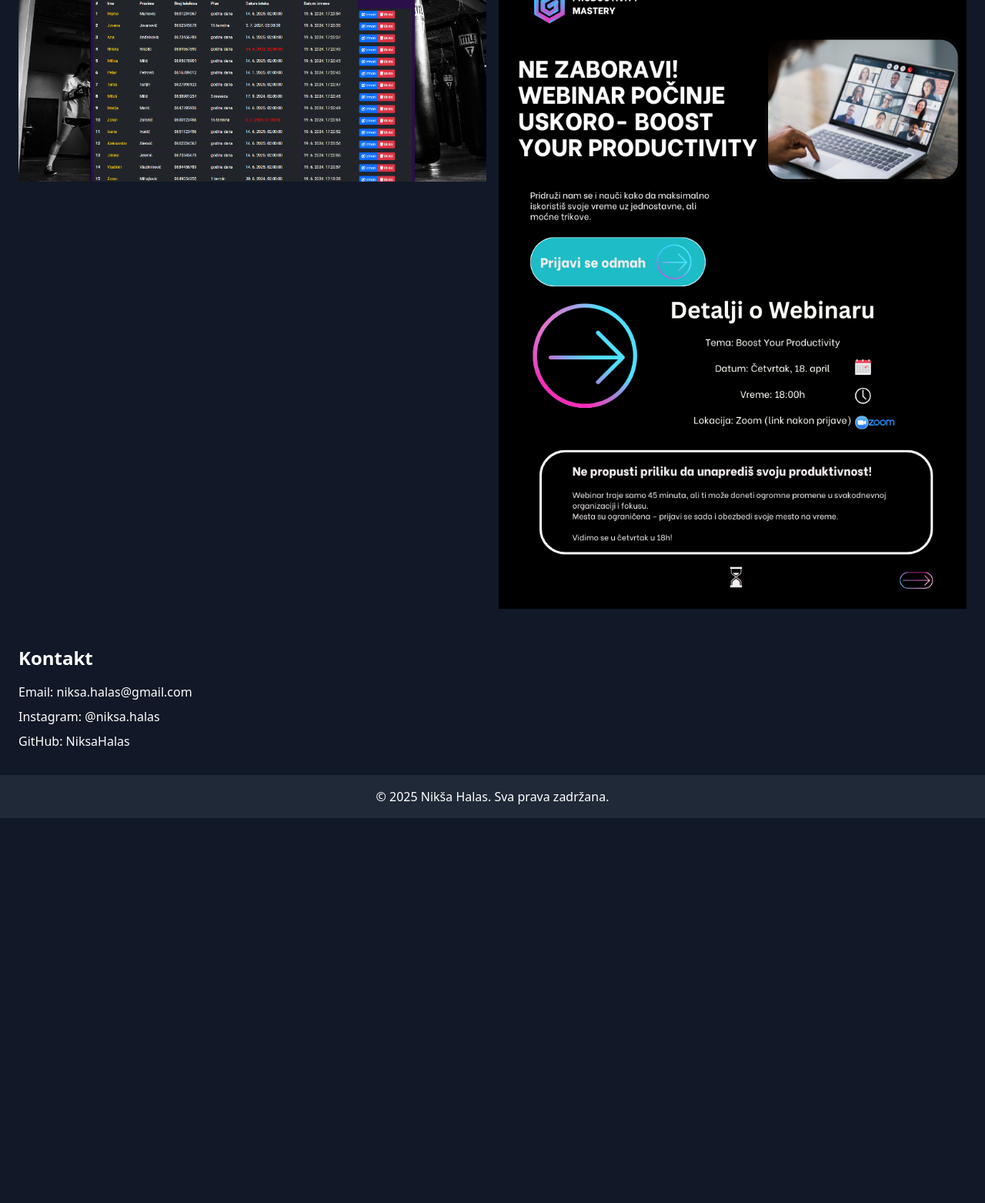
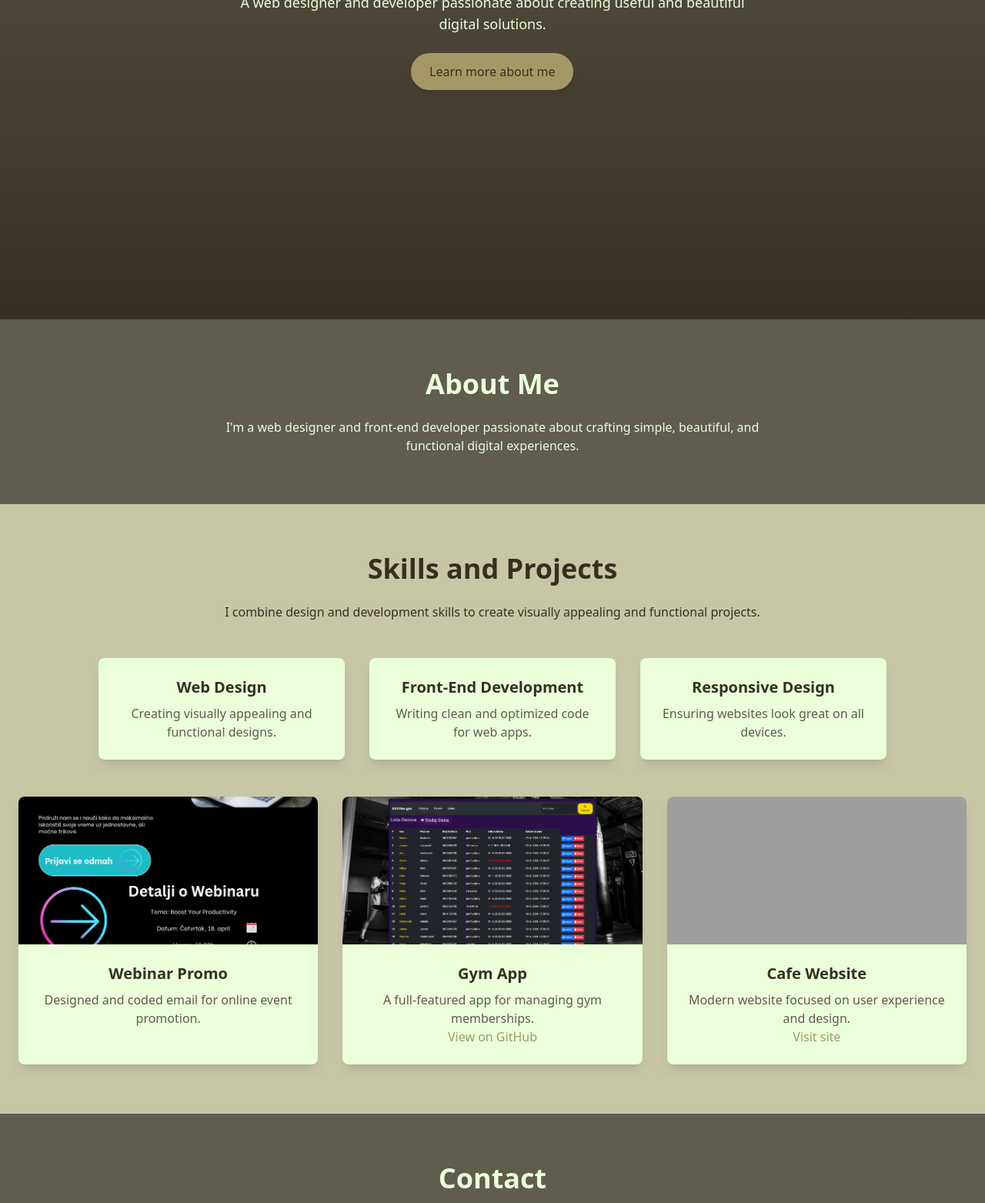
Before and after one commit to Niksa1101/portfolio-website, a plain HTML site: page index.html in a window 1280 px wide. Shown: the part 385-1948 px from the top of the page at 77% size. Before the commit the page ends 1448 px from the top, so only its background shows below. Drawn offline with nearby package versions, Linux system fonts and the light colour scheme; grey boxes are pictures that could not be loaded.

Commit message:
Update index.html
toggle

```diff
--- a/index.html
+++ b/index.html
@@ -1,60 +1,116 @@
 <!DOCTYPE html>
 <html lang="en">
+<head>
+  <meta charset="UTF-8" />
+  <meta name="viewport" content="width=device-width, initial-scale=1.0"/>
+  <title>Nikša Halas | Portfolio</title>
+  <script src="https://cdn.tailwindcss.com"></script>
+  <link rel="stylesheet" href="style.css"/>
+  <link rel="stylesheet" href="https://unpkg.com/aos@2.3.1/dist/aos.css"/>
+</head>
+<body class="bg-[#363020] text-[#EAFFDA] font-sans">
+  <div class="absolute top-4 right-4">
+    <button onclick="toggleLanguage()" class="bg-[#A49966] text-[#363020] px-4 py-2 rounded-full shadow-md">
+      EN / SR
+    </button>
+  </div>
 
-<head>
-  <meta charset="UTF-8">
-  <meta name="viewport" content="width=device-width, initial-scale=1.0">
-  <meta name="description" content="Portfolio Nikše Halasa — web dizajnera i front-end developera. Pogledajte projekte, veštine i kontakt informacije.">
-  <title>Niksa Portfolio</title>
-  <link href="https://cdn.jsdelivr.net/npm/tailwindcss@2.2.19/dist/tailwind.min.css" rel="stylesheet">
-  <link rel="stylesheet" href="style.css">
-  <script src="https://unpkg.com/aos@2.3.1/dist/aos.js"></script>
-  <link rel="stylesheet" href="https://unpkg.com/aos@2.3.1/dist/aos.css" />
-</head>
-
-<body class="bg-gray-900 text-white">
-
-  <header class="bg-gray-800 p-6 text-center">
-    <h1 class="text-3xl font-bold animate-fade-in">Dobrodošli na moj portfolio</h1>
+  <!-- Hero Section -->
+  <header class="min-h-screen flex flex-col justify-center items-center text-center bg-gradient-to-b from-[#605C4E] to-[#363020]">
+    <h1 class="text-6xl font-extrabold mb-4" data-aos="fade-down" data-aos-duration="2000">
+      <span data-en="Hi, I'm" data-sr="Ćao, ja sam">Hi, I'm</span> <span class="text-[#A49966]">Nikša</span> 👋
+    </h1>
+    <p class="text-lg max-w-2xl mb-6" data-aos="fade-up" data-aos-duration="2000" data-en="A web designer and developer passionate about creating useful and beautiful digital solutions." data-sr="Web dizajner i developer sa strašću za pravljenje korisnih i lepih digitalnih rešenja.">A web designer and developer passionate about creating useful and beautiful digital solutions.</p>
+    <a href="#about" class="bg-[#A49966] hover:bg-[#C7C7A6] text-[#363020] px-6 py-3 rounded-full shadow-lg transition-all duration-300" data-aos="zoom-in" data-aos-duration="2000" data-en="Learn more about me" data-sr="Saznaj više o meni">Learn more about me</a>
   </header>
 
-  <section class="p-6 container mx-auto" data-aos="fade-up">
-    <h2 class="text-2xl font-semibold mb-4">O meni</h2>
-    <p class="mb-4">Zovem se Nikša Halas i bavim se web dizajnom i frontend razvojem. Uživam u pravljenju korisnički orijentisanih sajtova.</p>
-    <a href="#projekti" class="bg-yellow-600 hover:bg-yellow-700 transition px-4 py-2 rounded">Saznaj više o meni</a>
-  </section>
-
-  <section id="projekti" class="p-6 container mx-auto" data-aos="fade-up">
-    <h2 class="text-2xl font-semibold mb-4">Projekti</h2>
-    <div class="grid md:grid-cols-2 gap-4">
-      <img src="slika-teretana1.png" alt="Sajt teretane - dizajn interfejsa" class="cursor-pointer w-full h-auto object-cover" onclick="openLightbox('slika-teretana1.png')">
-      <img src="slika-webinar1.png" alt="Promo dizajn za online webinar" class="cursor-pointer w-full h-auto object-cover" onclick="openLightbox('slika-webinar1.png')">
+  <!-- About Section -->
+  <section id="about" class="py-16 bg-[#605C4E] text-center">
+    <div class="container mx-auto px-6">
+      <h2 class="text-4xl font-bold mb-6" data-aos="fade-right" data-aos-duration="2000" data-en="About Me" data-sr="O meni">About Me</h2>
+      <p class="max-w-3xl mx-auto" data-aos="fade-left" data-aos-duration="2000" data-en="I'm a web designer and front-end developer passionate about crafting simple, beautiful, and functional digital experiences. I enjoy blending design and code to create user interfaces that are both aesthetically pleasing and practical." data-sr="Ja sam web dizajner i front-end developer sa strašću za pravljenje jednostavnih, lepih i funkcionalnih digitalnih rešenja. Volim da spajam dizajn i kod, stvarajući korisničko iskustvo koje je i estetski privlačno i praktično za korišćenje.">
+        I'm a web designer and front-end developer passionate about crafting simple, beautiful, and functional digital experiences.
+      </p>
     </div>
   </section>
 
-  <section class="p-6 container mx-auto" data-aos="fade-up">
-    <h2 class="text-2xl font-semibold mb-4">Kontakt</h2>
-    <p class="mb-2">Email: niksa.halas@gmail.com</p>
-    <p class="mb-2">Instagram: <a href="https://instagram.com/niksa.halas" class="text-[#A49966] hover:underline">@niksa.halas</a></p>
-    <p class="mb-2">GitHub: <a href="https://github.com/NiksaHalas" target="_blank" class="text-[#A49966] hover:underline">NiksaHalas</a></p>
+  <!-- Skills and Projects Section -->
+  <section id="skills-projects" class="py-16 bg-[#C7C7A6] text-center text-[#363020]">
+    <div class="container mx-auto px-6">
+      <h2 class="text-4xl font-bold mb-6" data-aos="fade-up" data-en="Skills and Projects" data-sr="Veštine i Projekti">Skills and Projects</h2>
+      <p class="max-w-3xl mx-auto mb-12" data-en="I combine design and development skills to create visually appealing and functional projects." data-sr="Kombinujem svoje veštine u dizajnu i razvoju kako bih kreirao projekte koji su funkcionalni i vizuelno privlačni.">
+        I combine design and development skills to create visually appealing and functional projects.
+      </p>
+
+      <div class="flex flex-wrap justify-center gap-8">
+        <div class="bg-[#EAFFDA] rounded-lg shadow-lg p-6 max-w-xs" data-aos="flip-left">
+          <h3 class="text-xl font-bold mb-2 text-[#363020]" data-en="Web Design" data-sr="Web Dizajn">Web Design</h3>
+          <p class="text-[#605C4E]" data-en="Creating visually appealing and functional designs." data-sr="Kreiranje vizuelno privlačnih i funkcionalnih dizajna.">Creating visually appealing and functional designs.</p>
+        </div>
+        <div class="bg-[#EAFFDA] rounded-lg shadow-lg p-6 max-w-xs" data-aos="flip-up">
+          <h3 class="text-xl font-bold mb-2 text-[#363020]" data-en="Front-End Development" data-sr="Front-End Razvoj">Front-End Development</h3>
+          <p class="text-[#605C4E]" data-en="Writing clean and optimized code for web apps." data-sr="Pisanje čistog i optimizovanog koda za web aplikacije.">Writing clean and optimized code for web apps.</p>
+        </div>
+        <div class="bg-[#EAFFDA] rounded-lg shadow-lg p-6 max-w-xs" data-aos="flip-right">
+          <h3 class="text-xl font-bold mb-2 text-[#363020]" data-en="Responsive Design" data-sr="Responzivni Dizajn">Responsive Design</h3>
+          <p class="text-[#605C4E]" data-en="Ensuring websites look great on all devices." data-sr="Osiguravanje da sajtovi izgledaju sjajno na svim uređajima.">Ensuring websites look great on all devices.</p>
+        </div>
+      </div>
+
+      <div class="grid grid-cols-1 md:grid-cols-3 gap-8 mt-12">
+        <!-- Project 1 -->
+        <div class="bg-[#EAFFDA] rounded-lg shadow-lg overflow-hidden transform hover:scale-105 transition-all duration-300" data-aos="zoom-in">
+          <img src="slika-webinar1.png" alt="Webinar Promo" class="w-full h-48 object-cover cursor-pointer" onclick="openLightbox('slika-webinar1.png')">
+          <div class="p-6">
+            <h3 class="text-xl font-bold mb-2 text-[#363020]">Webinar Promo</h3>
+            <p class="text-[#605C4E]" data-en="Designed and coded email for online event promotion." data-sr="Dizajniran i kodiran email za promociju online događaja.">Designed and coded email for online event promotion.</p>
+          </div>
+        </div>
+        <!-- Project 2 -->
+        <div class="bg-[#EAFFDA] rounded-lg shadow-lg overflow-hidden transform hover:scale-105 transition-all duration-300" data-aos="zoom-in">
+          <img src="slika-teretana1.png" alt="Gym App" class="w-full h-48 object-cover cursor-pointer" onclick="openLightbox('slika-teretana1.png')">
+          <div class="p-6">
+            <h3 class="text-xl font-bold mb-2 text-[#363020]">Gym App</h3>
+            <p class="text-[#605C4E]" data-en="A full-featured app for managing gym memberships." data-sr="Prava aplikacija za upravljanje članstvom i treninzima.">A full-featured app for managing gym memberships.</p>
+            <a href="https://github.com/NiksaHalas/Gym-membership-application" target="_blank" class="text-[#A49966] hover:underline">View on GitHub</a>
+          </div>
+        </div>
+        <!-- Project 3 -->
+        <div class="bg-[#EAFFDA] rounded-lg shadow-lg overflow-hidden transform hover:scale-105 transition-all duration-300" data-aos="zoom-in">
+          <img src="Cafe.png" alt="Cafe Website" class="w-full h-48 object-cover">
+          <div class="p-6">
+            <h3 class="text-xl font-bold mb-2 text-[#363020]">Cafe Website</h3>
+            <p class="text-[#605C4E]" data-en="Modern website focused on user experience and design." data-sr="Moderni sajt sa fokusom na korisničko iskustvo i dizajn.">Modern website focused on user experience and design.</p>
+            <a href="https://cafexample.netlify.app/" target="_blank" class="text-[#A49966] hover:underline">Visit site</a>
+          </div>
+        </div>
+      </div>
+    </div>
   </section>
 
-  <footer class="bg-gray-800 text-center p-4">
-    <p>&copy; 2025 Nikša Halas. Sva prava zadržana.</p>
+  <!-- Contact -->
+  <section id="contact" class="py-16 bg-[#605C4E] text-center">
+    <div class="container mx-auto px-6">
+      <h2 class="text-4xl font-bold mb-6" data-aos="fade-up" data-en="Contact" data-sr="Kontakt">Contact</h2>
+      <p class="text-[#EAFFDA] mb-4">niksah003@gmail.com</p>
+      <p class="text-[#EAFFDA] mb-4">
+        <a href="https://www.linkedin.com/in/nik%C5%A1a-halas-403541273/" class="text-[#A49966] hover:underline">LinkedIn</a> |
+        <a href="https://www.instagram.com/_niksa_h/" class="text-[#A49966] hover:underline">Instagram</a> |
+        <a href="#" class="text-[#A49966] hover:underline">GitHub</a>
+      </p>
+    </div>
+  </section>
+
+  <!-- Footer -->
+  <footer class="py-6 bg-[#363020] text-center text-[#EAFFDA]">
+    &copy; 2025 Nikša Halas. All rights reserved.
   </footer>
 
-  <!-- Lightbox -->
-  <div id="lightbox" class="fixed inset-0 bg-black bg-opacity-80 hidden flex items-center justify-center" onclick="closeLightbox()">
-    <img id="lightbox-img" src="" alt="Pregled slike" class="max-w-full max-h-full rounded shadow-lg">
-  </div>
-
+  <!-- Scripts -->
   <script src="script.js"></script>
+  <script src="https://unpkg.com/aos@2.3.1/dist/aos.js"></script>
   <script>
-    AOS.init({
-      duration: 2000,
-      once: true
-    });
+    AOS.init({ duration: 2000 });
   </script>
 </body>
-
 </html>
```
